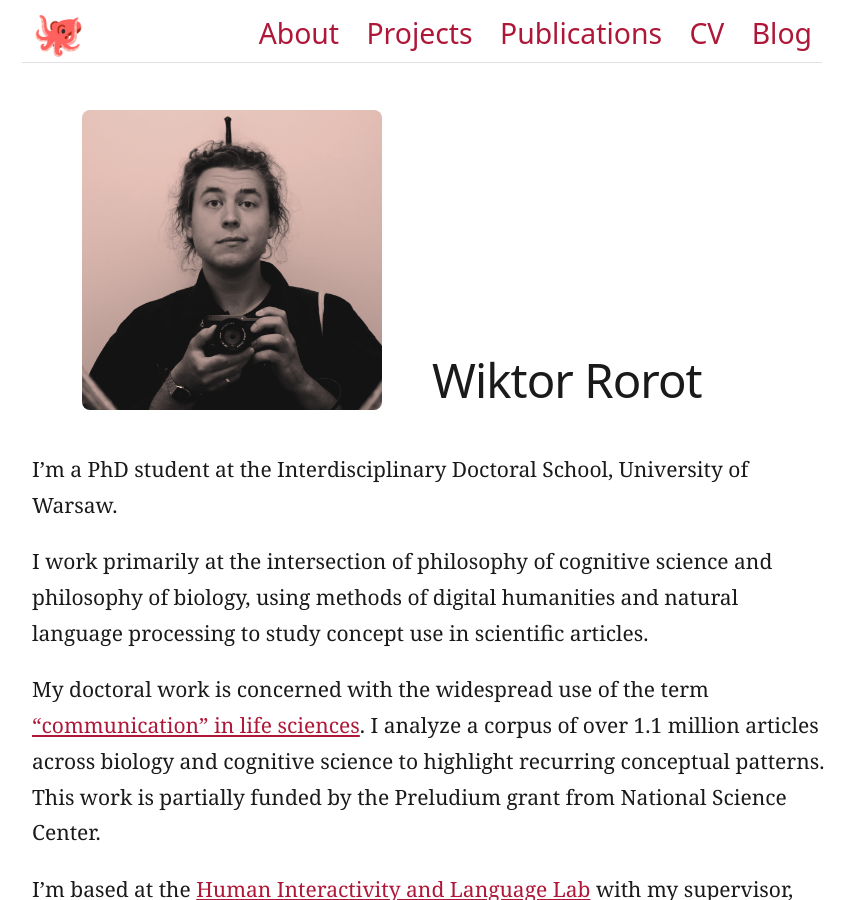
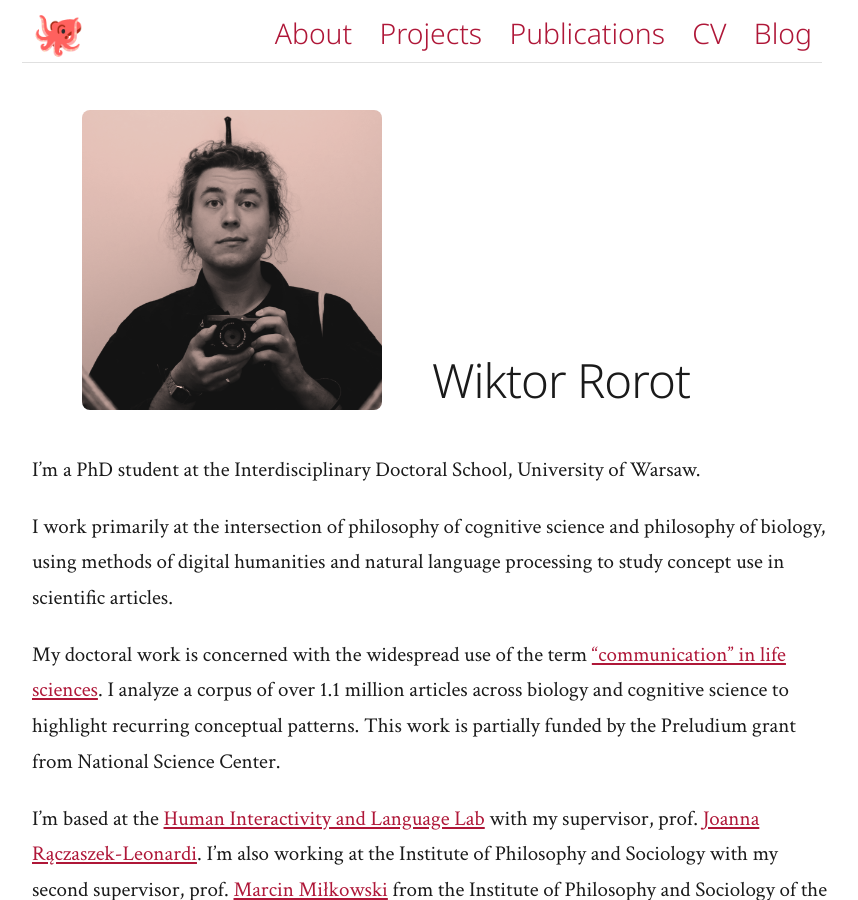
Before and after one commit to wikror/wikror.github.io, a Jekyll site: the page built from index.md, in a window 1280 px wide and 900 px high. Shown: the whole window, without its empty margins (218-1076 px from the left). Built offline with Jekyll 4.4.1, drawn with Linux system fonts in a browser that asks for light colours; some web fonts are replaced; a style sheet for code colours, icons or effects is not loaded.

Commit message:
Fix fonts and asset paths for GitHub Pages
- Changed site.github.url to site.baseurl for proper asset loading
- Updated font imports to match main.scss (Noto Sans, Crimson Text, Roboto Mono)
- Fixed Font Awesome paths to use site.baseurl

```diff
--- a/_config.yml
+++ b/_config.yml
@@ -29,7 +29,11 @@ pagination:
 markdown:            kramdown
 highlighter:         rouge
 permalink:           none
-plugins:             [jekyll-paginate-v2, jekyll-sitemap, jekyll-feed, jekyll-seo-tag]
+plugins:
+  - jekyll-paginate-v2
+  - jekyll-sitemap
+  - jekyll-feed
+  - jekyll-seo-tag
 
 # Exclude from processing
 exclude:
--- a/_includes/head.html
+++ b/_includes/head.html
@@ -11,23 +11,23 @@
   <meta name="viewport" content="width=device-width, initial-scale=1">
   <meta charset="utf-8">
 
-  <link rel="stylesheet" href="{{ site.github.url }}/assets/css/main.css">
-  <link rel="stylesheet" href="{{ site.github.url }}/assets/css/syntax.css">
+  <link rel="stylesheet" href="{{ site.baseurl }}/assets/css/main.css">
+  <link rel="stylesheet" href="{{ site.baseurl }}/assets/css/syntax.css">
 
-  <link rel="shortcut icon" type="image/png" href="{{ site.github.url }}/assets/favicon.ico">
-  <link rel="apple-touch-icon" sizes="180x180" href="{{ site.github.url }}/assets/apple-touch-icon.png">
-  <link rel="icon" type="image/png" sizes="32x32" href="{{ site.github.url }}/assets/favicon-32x32.png">
-  <link rel="icon" type="image/png" sizes="16x16" href="{{ site.github.url }}/assets/favicon-16x16.png">
+  <link rel="shortcut icon" type="image/png" href="{{ site.baseurl }}/assets/favicon.ico">
+  <link rel="apple-touch-icon" sizes="180x180" href="{{ site.baseurl }}/assets/apple-touch-icon.png">
+  <link rel="icon" type="image/png" sizes="32x32" href="{{ site.baseurl }}/assets/favicon-32x32.png">
+  <link rel="icon" type="image/png" sizes="16x16" href="{{ site.baseurl }}/assets/favicon-16x16.png">
 
   <!-- Fonts -->
-  <link rel="stylesheet" href="https://fonts.googleapis.com/css?family=Roboto|Source+Code+Pro">
-  <link href="https://fonts.googleapis.com/css2?family=EB+Garamond:ital,wght@0,400;0,600;1,400;1,600&display=swap" rel="stylesheet">
-  <link href="https://fonts.googleapis.com/css2?family=Proza+Libre:ital,wght@0,400;0,600;1,400;1,600&display=swap" rel="stylesheet">
+  <link href="https://fonts.googleapis.com/css2?family=Noto+Sans:wght@300;400;600&display=swap" rel="stylesheet">
+  <link href="https://fonts.googleapis.com/css2?family=Crimson+Text:ital,wght@0,400;0,600;1,400;1,600&display=swap" rel="stylesheet">
+  <link href="https://fonts.googleapis.com/css2?family=Roboto+Mono:wght@400;500&display=swap" rel="stylesheet">
 
   <!-- Font Awesome and Academic Icons -->
-  <link href="/assets/fontawesome/css/fontawesome.css" rel="stylesheet">
-  <link href="/assets/fontawesome/css/brands.css" rel="stylesheet">
-  <link href="/assets/fontawesome/css/solid.css" rel="stylesheet">
+  <link href="{{ site.baseurl }}/assets/fontawesome/css/fontawesome.css" rel="stylesheet">
+  <link href="{{ site.baseurl }}/assets/fontawesome/css/brands.css" rel="stylesheet">
+  <link href="{{ site.baseurl }}/assets/fontawesome/css/solid.css" rel="stylesheet">
   <link rel="stylesheet" href="https://cdn.rawgit.com/jpswalsh/academicons/master/css/academicons.min.css">
 
   <!-- MathJax -->
```
